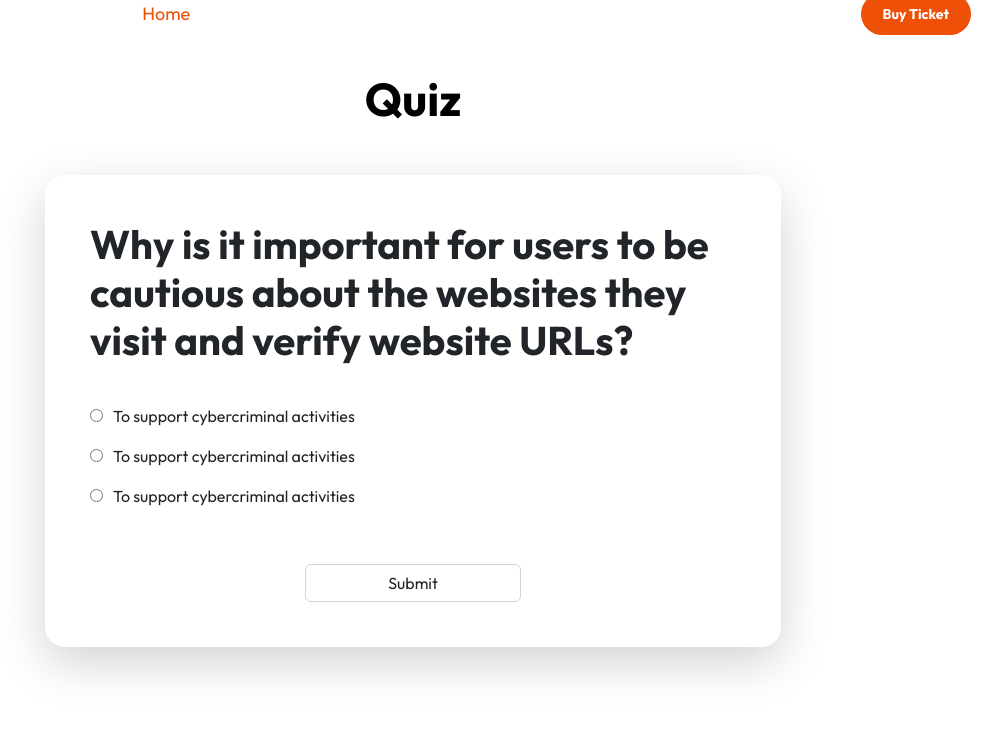
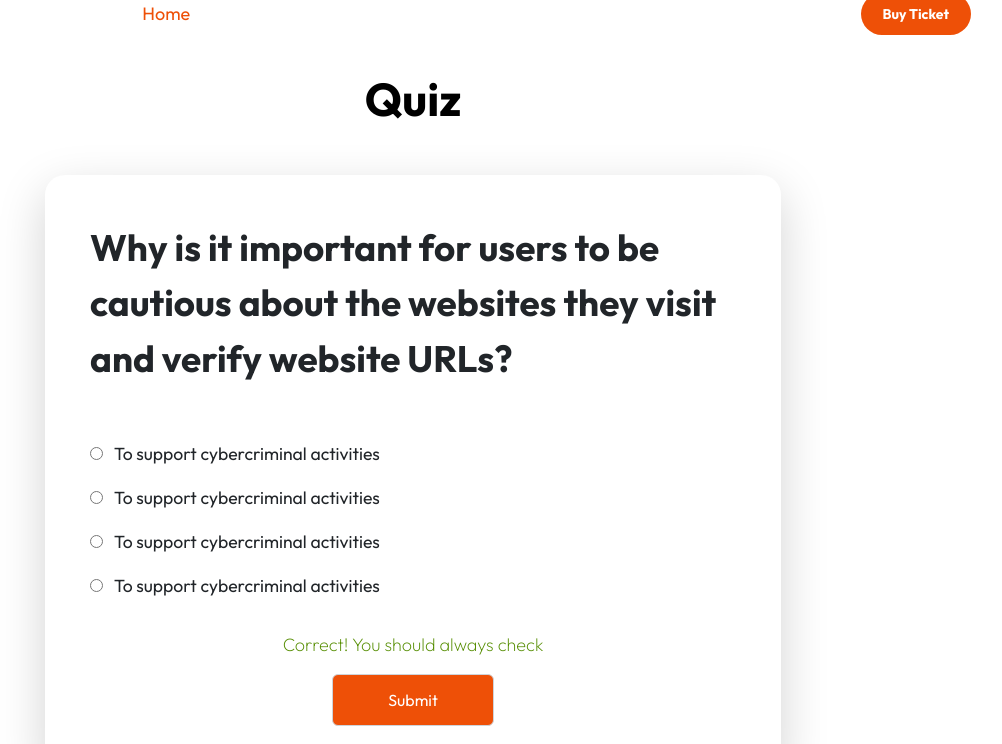
Before and after one commit to tusmun3105/WEBHACKT, a Flask app: page / in a window 1280 px wide. Shown: the part 79-823 px from the top of the page, without its empty margins (227-1229 px from the left). Run offline with Flask 3, Linux system fonts and the light colour scheme; some libraries are stand-ins or nearby versions.

Commit message:
Add answer text html

```diff
--- a/webHackt/static/css/quiz.css
+++ b/webHackt/static/css/quiz.css
@@ -1,7 +1,8 @@
 #questionText{
 
-    font-size:2.5rem;
-    margin-bottom: 1em;
+    font-size:2.3rem;
+    margin-bottom: 1.5em;
+    line-height: 1.5em;
 
 }
 
@@ -12,4 +13,23 @@
 
 .answer{
     margin-bottom: 1em;
+    font-size: 1.1rem;
 }
+
+.submit-button-red{
+    background: #EE5007;
+    color:white;
+    padding-top: .8em;
+    padding-bottom: .8em;
+}
+
+
+.correct-answer-container p {
+
+    text-align: center;
+    color:rgb(85, 141, 0)
+}
+
+.question-container{
+    margin-bottom: 2em;
+}
--- a/webHackt/templates/quiz.html
+++ b/webHackt/templates/quiz.html
@@ -138,9 +138,10 @@ https://templatemo.com/tm-583-festava-live
                                         <label for="ans1">To support cybercriminal activities</label><br>
                                     </div>
 
-
-
-
+                                    <div class="answer">
+                                        <input type="radio" id="ans1" name="fav_language" value="To support cybercriminal activities">
+                                        <label for="ans1">To support cybercriminal activities</label><br>
+                                    </div>
 
 
 
@@ -149,8 +150,14 @@ https://templatemo.com/tm-583-festava-live
 
                             </div><!-- question-container-->
 
-                            <div class="col-lg-4 col-md-10 col-8 mx-auto">
-                                <button type="submit" class="form-control">Submit</button>
+                            <div class="correct-answer-container">
+
+                                <p id="correctAnswer">Correct! You should always check</p>
+
+                            </div>
+
+                            <div class="col-lg-3 col-md-10 col-6 mx-auto">
+                                <button type="submit" class="form-control submit-button-red">Submit</button>
                             </div>
 
 
```
